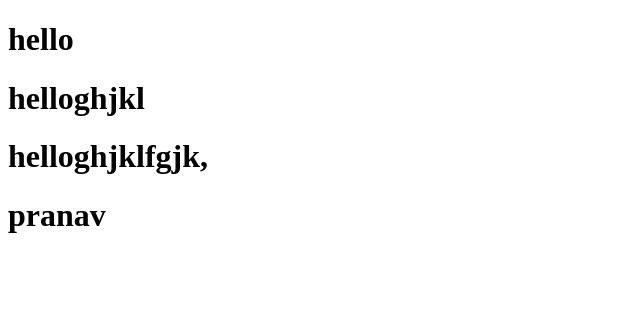
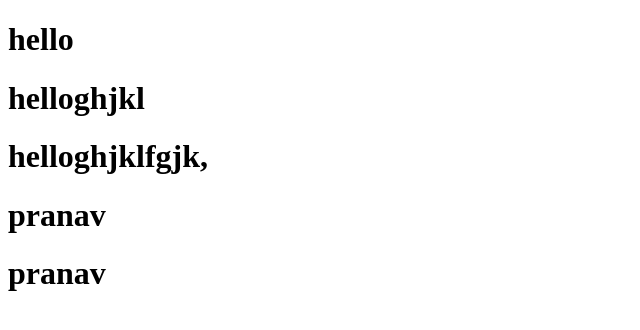
Before and after one commit to gitshivampanwar/project, a plain HTML site: page index.html in a window 1280 px wide. Shown: the whole page, without its empty margins (0-640 px from the left). Drawn offline with Linux system fonts and the light colour scheme.

Commit message:
Update index.html
just updated

```diff
--- a/index.html
+++ b/index.html
@@ -11,5 +11,6 @@
    <h1>helloghjkl</h1>
    <h1>helloghjklfgjk,</h1>
    <h1>pranav</h1>
+      <h1>pranav</h1>
 </body>
 </html>
```
